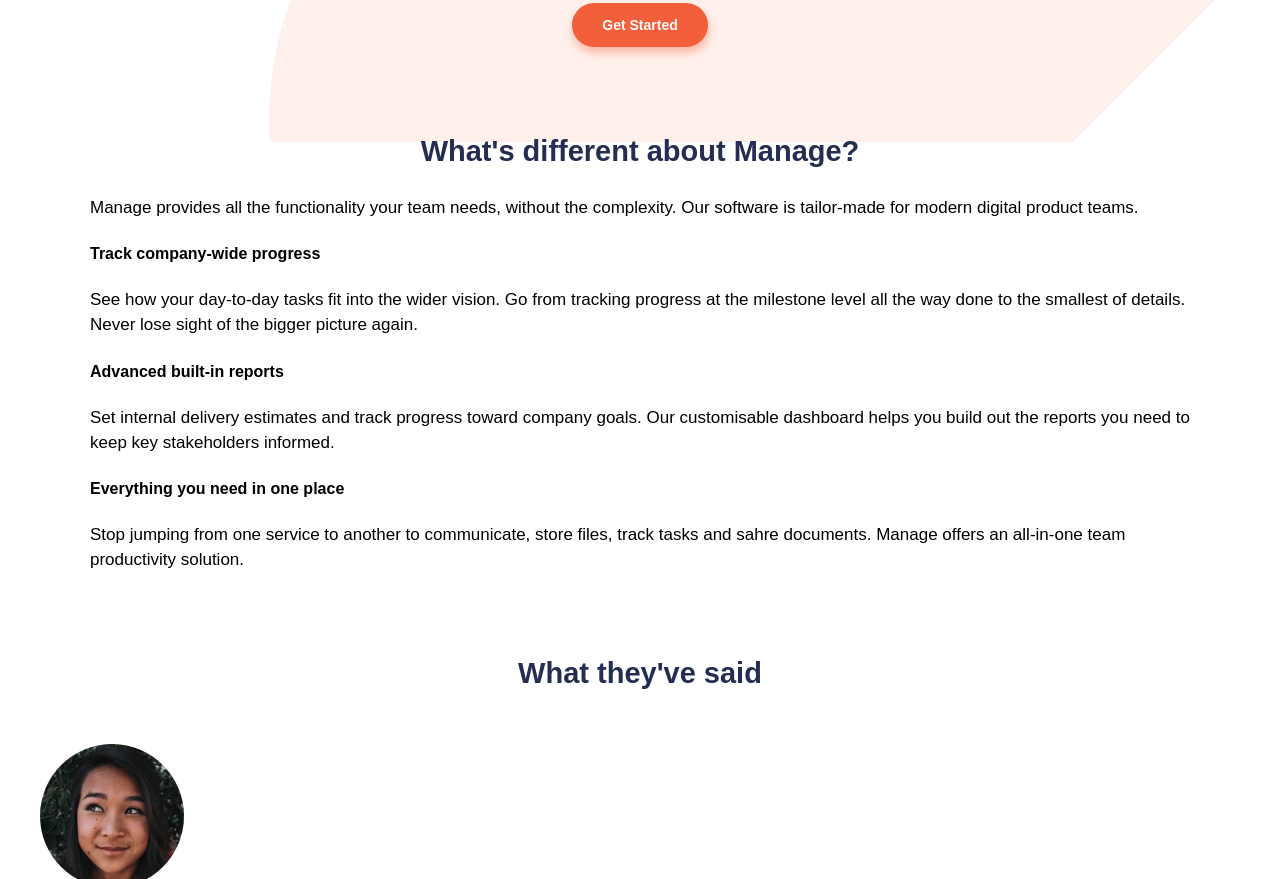
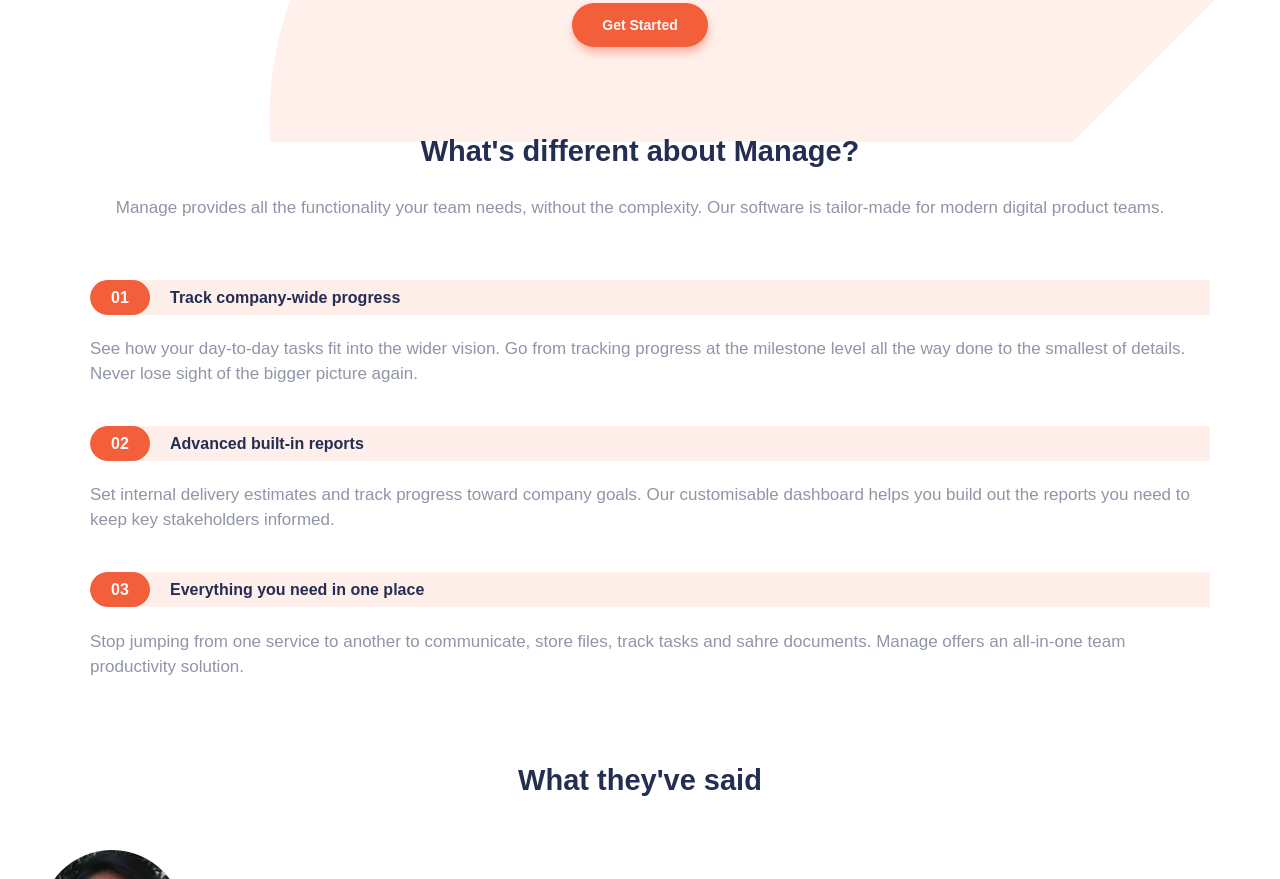
Before and after one commit to lucas-rocha/manage-landing-page, a website: page src/index.html in a window 1280 px wide. Shown: the part 678-1557 px from the top of the page. Drawn offline with nearby package versions, Linux system fonts and the light colour scheme; files that its build step writes are made by us from their sources.

Commit message:
Update styles

```diff
--- a/src/scss/_module.scss
+++ b/src/scss/_module.scss
@@ -96,3 +96,46 @@
 .intro__button {
   margin: 2rem 0;
 }
+
+/*---------- section features ----------------- */
+
+.features-intro {
+  text-align: center;
+}
+.features-intro__paragraph {
+  color: $DarkGrayishBlue;
+}
+.feature-content {
+  margin-top: 6rem;
+}
+.feature {
+  margin-top: 4rem;
+}
+.feature__title {
+  display: flex;
+  width: calc(100% + 2rem);
+  color: $DarkBlue;
+  background: $VeryPaleRed;
+  height: 3.5rem;
+  line-height: 3.5rem;
+  border-radius: 50px 0 0 50px;
+  overflow: hidden;
+
+  &::before {
+    left: 0;
+    content: attr(data-number);
+    background: $BrightRed;
+    z-index: 1;
+    width: 6rem;
+    height: 100%;
+    border-radius: 50px;
+    color: $VeryLightGray;
+    font-size: 1.6rem;
+    text-align: center;
+    margin-right: 2rem;
+  }
+}
+.feature__paragraph {
+  color: $DarkGrayishBlue;
+  text-align: left;
+}
```
